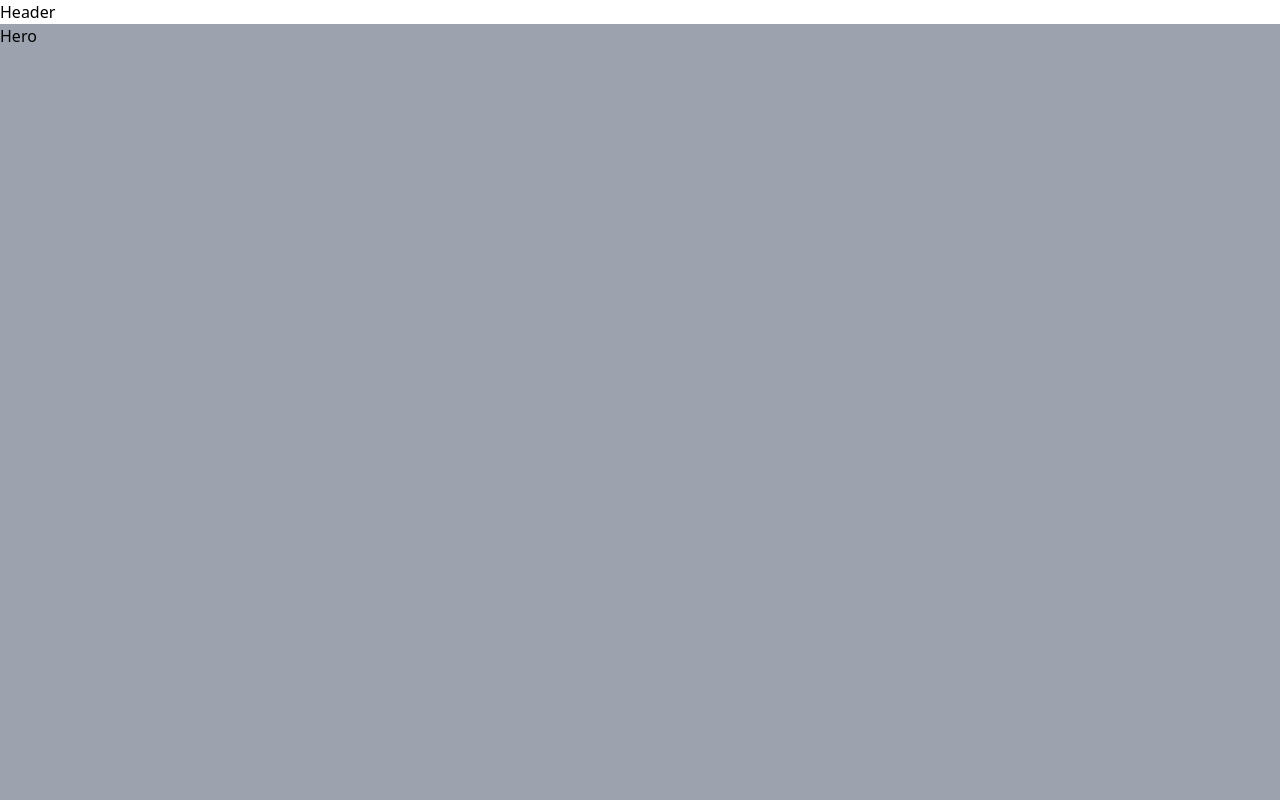
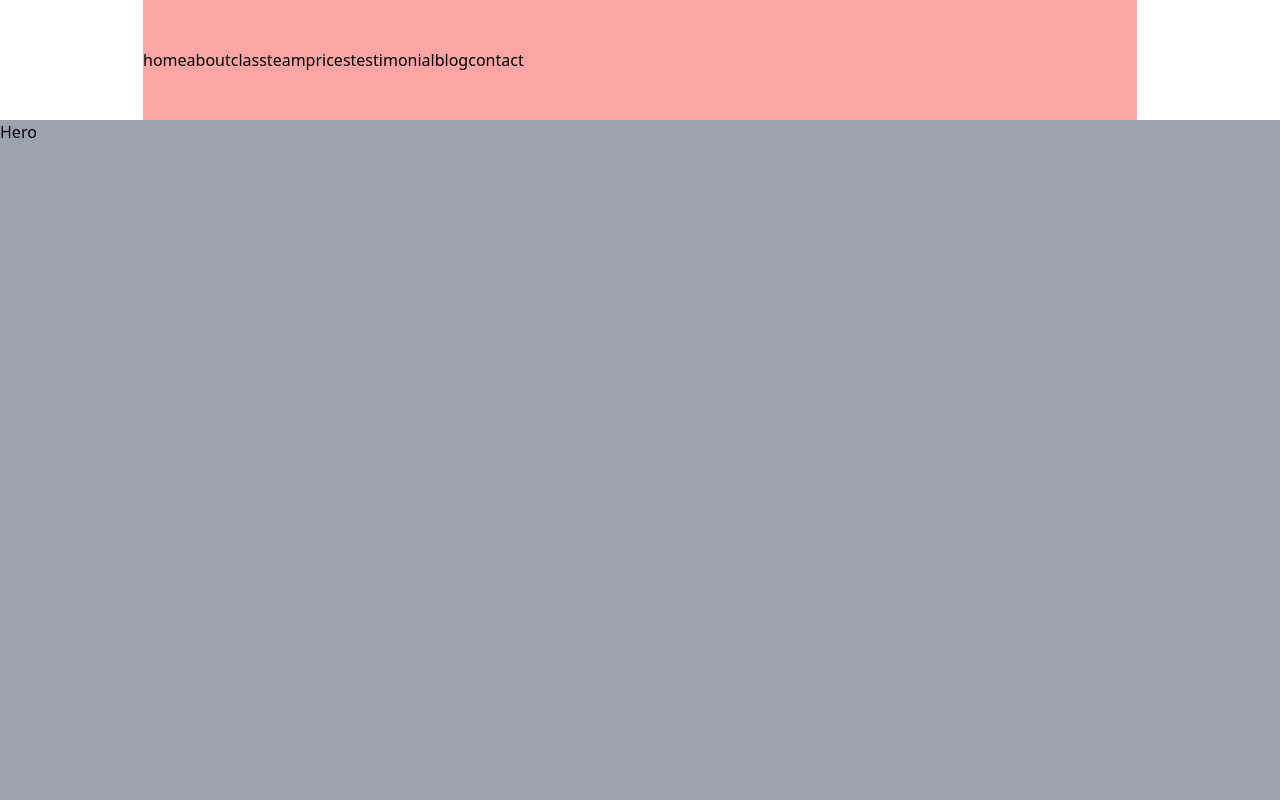
Before and after one commit to coolcrazyfox/Gym-WEBsite, a Next.js app: page / in a window 1280 px wide. Shown: the top 800 px of the page. Built offline with nearby package versions, Linux system fonts and the light colour scheme.

Commit message:
changes NavBar

```diff
--- a/app/components/Header.tsx
+++ b/app/components/Header.tsx
@@ -1,7 +1,14 @@
 import React from "react";
+import NavBar from "./NavBar";
 
 const Header = () => {
-  return <header>Header</header>;
+  return (
+    <header>
+      <div className=" container mx-auto">
+        <NavBar containerStyles="bg-red-300 py-12" />
+      </div>
+    </header>
+  );
 };
 
 export default Header;
--- a/app/components/Navbar.tsx
+++ b/app/components/Navbar.tsx
@@ -1,4 +1,5 @@
-import React from "react";
+"use client";
+import { Link as ScrollLink } from "react-scroll";
 
 const links = [
   { name: "home", target: "home", offset: -100 },
@@ -11,8 +12,25 @@ const links = [
   { name: "contact", target: "contact", offset: 0 },
 ];
 
-const Navbar = ({ containerStyles }: { containerStyles: string }) => {
-  return <nav>Navbar</nav>;
+const NavBar = ({ containerStyles }: { containerStyles: string }) => {
+  return (
+    <nav className={`${containerStyles}`}>
+      {links.map((link, index) => {
+        return (
+          <ScrollLink
+            offset={link.offset}
+            to={link.target}
+            smooth
+            spy
+            activeClass="active"
+            key={index}
+          >
+            {link.name}
+          </ScrollLink>
+        );
+      })}
+    </nav>
+  );
 };
 
-export default Navbar;
+export default NavBar;
```
